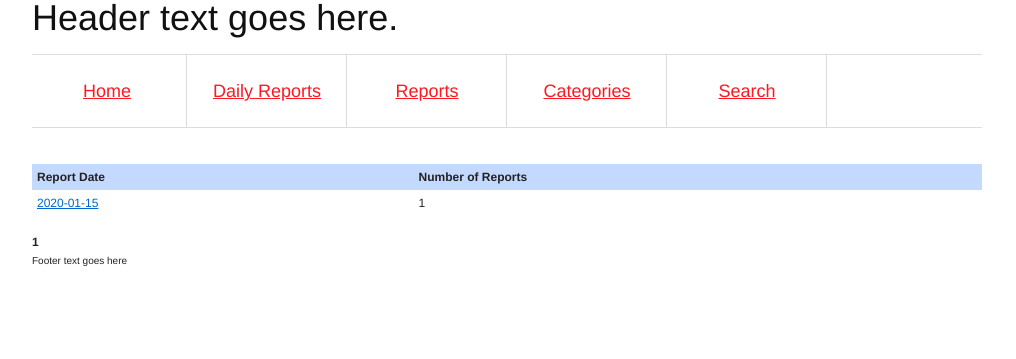
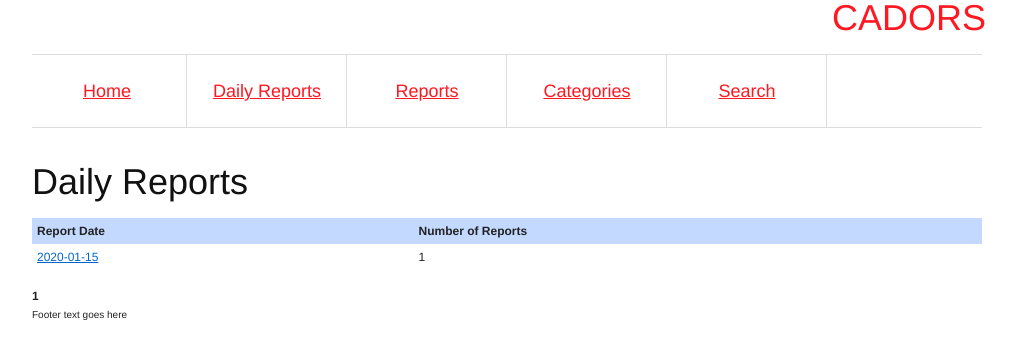
Before and after one commit to kurtraschke/cadors-parse, a Flask app: template src/cadorsfeed/templates/daily_report_list.html in a window 1280 px wide. Shown: the top 359 px of the page, without its empty margins (133-1149 px from the left). Run offline with Flask 2, Linux system fonts and the light colour scheme; the template is opened without the code that fills it: most values are stand-ins (such as "Sample title", 1, 10 or a date in 2020); parts of the project's set-up code (start-up, migrations or seed data) failed here and were passed over; some libraries are stand-ins or nearby versions.

Commit message:
Add titles to pages.

```diff
--- a/src/cadorsfeed/templates/base.html
+++ b/src/cadorsfeed/templates/base.html
@@ -2,7 +2,7 @@
 <html lang="en" class="no-js">
 <head>
 {% block head %}
-<title>cadorsfeed</title>
+<title>{% block title %}{% endblock %} - CADORS</title>
 <link rel="stylesheet" href="/static/css/blueprint/screen.css" type="text/css" media="screen, projection">
 <link rel="stylesheet" href="/static/css/blueprint/print.css" type="text/css" media="print">
 <!--[if lt IE 8]>
@@ -32,6 +32,13 @@ div#nav a:hover {
     background: #FF1721;
     color: white;
 }
+
+header div p.title {
+    color: #FF1721;
+    font-size: 3em;
+    line-height: 1;
+    margin-bottom: 0.5em;
+}
 </style>
 {% endblock %}
 
@@ -40,18 +47,21 @@ div#nav a:hover {
 <body>
 <div class="container">
   <header class="span-24">
-  <h1>Header text goes here.</h1>
 
-  <div id="nav">
+  <div class="prepend-20 span-4 last">
+    <p class="title" title="Civil Aviation Daily Occurrence Reporting System">CADORS</p>
+  </div>
+  <div id="nav" class="clear">
       <a class="span-4 border" href="/">Home</a>
       <a class="span-4 border" href="/daily-reports">Daily Reports</a>
       <a class="span-4 border" href="/reports">Reports</a>
       <a class="span-4 border" href="/categories">Categories</a>
       <a class="span-4 border last" href="/search">Search</a>
   </div>
-
+  <h1>{{self.title()}}</h1>
   </header>
 
+  {#
   {% with messages = get_flashed_messages() %}
   {% if messages %}
   <section class="full flashes">
@@ -60,7 +70,7 @@ div#nav a:hover {
     {% endfor %}
   </section>
   {% endif %}
-  {% endwith %}
+  {% endwith %}#}
 
   <section class="span-24">
   {% block body %}{% endblock %}
--- a/src/cadorsfeed/templates/category_list.html
+++ b/src/cadorsfeed/templates/category_list.html
@@ -1,12 +1,12 @@
 {% extends "base.html" %}
 
+{% block title %}Report Categories{% endblock %}
+
 {% block body %}
-
 <ul>
 {% for (category, count) in categories %}
 <li><a href="{{ url_for('category.display_category_report_list',
                 catid=category.category_id)}}">{{category.text}}</a> ({{count}})</li>
 {% endfor %}
 </ul>
-
 {% endblock %}
--- a/src/cadorsfeed/templates/daily_report.html
+++ b/src/cadorsfeed/templates/daily_report.html
@@ -1,6 +1,8 @@
 {% extends "base.html" %}
 {% import "pagination.html" as pg %}
 {% import "report_list.html" as r %}
+
+{% block title %}Daily Report for {{daily_report.report_date.strftime("%Y-%m-%d")}}{% endblock %}
 
 {% block head %}
 {{ super() }}
--- a/src/cadorsfeed/templates/daily_report_list.html
+++ b/src/cadorsfeed/templates/daily_report_list.html
@@ -1,6 +1,8 @@
 {% extends "base.html" %}
 {% import "pagination.html" as pg %}
 {% import "report_list.html" as r %}
+
+{% block title %}Daily Reports{% endblock %}
 
 {% block body %}
 {% if pagination.page > 1 %}
--- a/src/cadorsfeed/templates/list.html
+++ b/src/cadorsfeed/templates/list.html
@@ -1,6 +1,8 @@
 {% extends "base.html" %}
 {% import "pagination.html" as pg %}
 {% import "report_list.html" as r %}
+
+{% block title %}{{ title }}{% endblock %}
 
 {% block body %}
 {% if pagination.page > 1 %}
--- a/src/cadorsfeed/templates/report.html
+++ b/src/cadorsfeed/templates/report.html
@@ -9,12 +9,10 @@
 <link type="text/css" rel="stylesheet" media="screen" href="/static/css/map_overlay.css">
 {% endblock %}
 
+{% block title %}Report {{report.cadors_number}}{% endblock %}
 
 {% block body %}
 <div class="report" id="{{report.cadors_number}}">
-<h2>CADORS Report {{report.cadors_number}}</h2>
-
-
 <section class="span-6">
 <h3>Occurrence Information</h3>
 <dl>
--- a/src/cadorsfeed/templates/search.html
+++ b/src/cadorsfeed/templates/search.html
@@ -14,6 +14,8 @@ input[type="search"] {
 </style>
 <script type="text/javascript" src="/static/js/search.js"></script>
 {% endblock %}
+
+{% block title %}Search{% endblock %}
 
 {% block body %}
 <div>
--- a/src/cadorsfeed/views/category.py
+++ b/src/cadorsfeed/views/category.py
@@ -29,8 +29,11 @@ def display_categories():
 def display_category_report_list(catid, page):
     cat = ReportCategory.query.get_or_404(catid)
 
+    title = "Category: " + cat.text
+
     pagination = CadorsReport.query.filter(
         CadorsReport.categories.contains(cat)).paginate(page)
 
     return render_template('list.html', reports=pagination.items,
-                           pagination=pagination)
+                           pagination=pagination,
+                           title=title)
--- a/src/cadorsfeed/views/report.py
+++ b/src/cadorsfeed/views/report.py
@@ -12,11 +12,12 @@ report = Module(__name__)
 @report.route('/reports/', defaults={'page': 1})
 @report.route('/reports/<int:page>')
 def display_report_list(page):
-
     pagination = CadorsReport.query.paginate(page)
 
+    title = "Reports"
+
     return render_template('list.html', reports=pagination.items,
-                           pagination=pagination)
+                           pagination=pagination, title=title)
 
 
 @report.route('/report/<report>', defaults={'format': 'html'})
```
